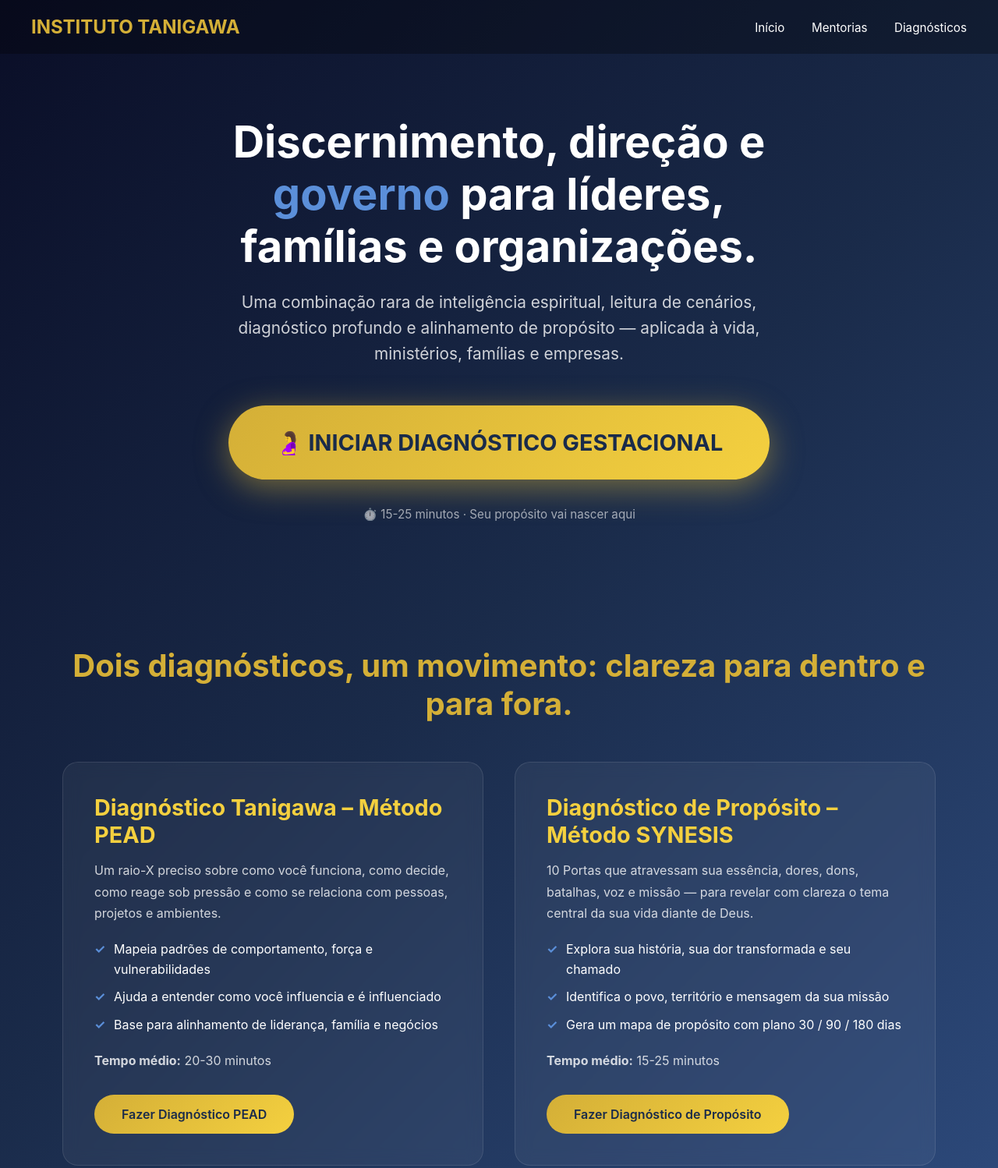
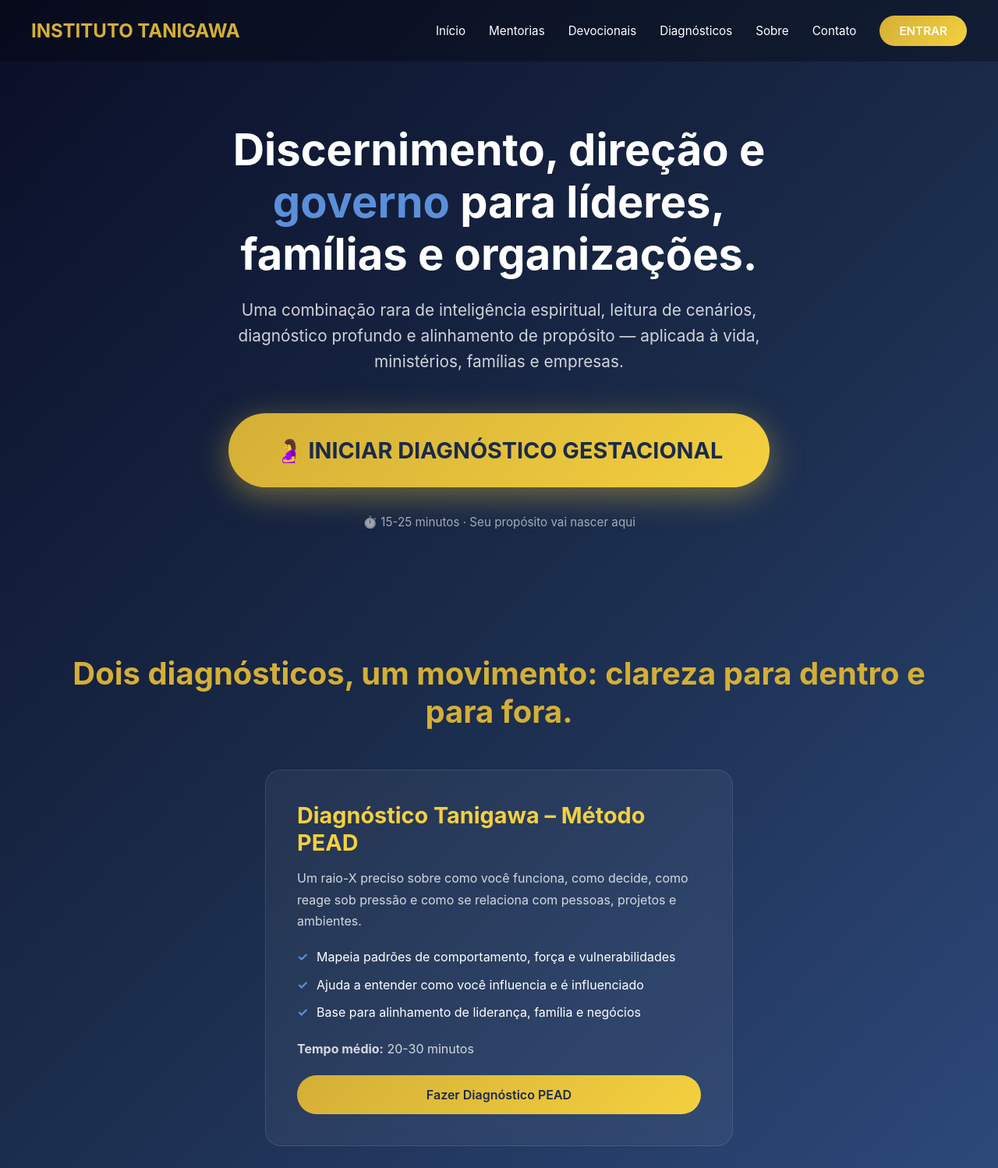
Before and after one commit to institutotanigawanr01/site-tanigawa, a plain HTML site: page portal-inicial.html in a window 1280 px wide. Shown: the top 1498 px of the page at 78% size. Drawn offline with Linux system fonts and the light colour scheme.

Commit message:
Correções finais: Luz branca + Menu completo + Botão ENTRAR + Voltar ao Início

```diff
--- a/portal-inicial.html
+++ b/portal-inicial.html
@@ -32,11 +32,25 @@
             color: #d4af37;
         }
 
+        .nav {
+            display: flex;
+            align-items: center;
+            gap: 30px;
+        }
+
         .nav a {
             color: #ffffff;
             text-decoration: none;
-            margin-left: 30px;
             font-size: 0.95em;
+        }
+
+        .btn-entrar {
+            background: linear-gradient(135deg, #d4af37 0%, #f4d03f 100%);
+            color: #1a2b4a;
+            padding: 10px 25px;
+            border-radius: 20px;
+            font-weight: 600;
+            text-decoration: none;
         }
 
         .hero {
@@ -64,7 +78,6 @@
             line-height: 1.6;
         }
 
-        /* BOTÃO GIGANTE */
         .cta-gigante {
             background: linear-gradient(135deg, #d4af37 0%, #f4d03f 100%);
             color: #1a2b4a;
@@ -105,18 +118,14 @@
             margin-bottom: 50px;
         }
 
-        .cards {
-            display: grid;
-            grid-template-columns: repeat(auto-fit, minmax(450px, 1fr));
-            gap: 40px;
-        }
-
         .card {
             background: rgba(255, 255, 255, 0.05);
             backdrop-filter: blur(10px);
             border-radius: 20px;
             padding: 40px;
             border: 1px solid rgba(255, 255, 255, 0.1);
+            max-width: 600px;
+            margin: 0 auto;
         }
 
         .card h3 {
@@ -162,7 +171,8 @@
             border-radius: 999px;
             cursor: pointer;
             text-decoration: none;
-            display: inline-block;
+            display: block;
+            text-align: center;
             margin-top: 20px;
         }
 
@@ -175,10 +185,6 @@
                 font-size: 1.4em;
                 padding: 25px 40px;
             }
-
-            .cards {
-                grid-template-columns: 1fr;
-            }
         }
     </style>
 </head>
@@ -186,9 +192,13 @@
     <div class="header">
         <div class="logo">INSTITUTO TANIGAWA</div>
         <div class="nav">
-            <a href="#inicio">Início</a>
-            <a href="#mentorias">Mentorias</a>
-            <a href="#diagnosticos">Diagnósticos</a>
+            <a href="home.html">Início</a>
+            <a href="mentoria.html">Mentorias</a>
+            <a href="devocionais.html">Devocionais</a>
+            <a href="diagnostico-tanigawa-proposito.html">Diagnósticos</a>
+            <a href="sobre.html">Sobre</a>
+            <a href="contato.html">Contato</a>
+            <a href="auth_system.html" class="btn-entrar">ENTRAR</a>
         </div>
     </div>
 
@@ -204,7 +214,6 @@
             ministérios, famílias e empresas.
         </p>
 
-        <!-- BOTÃO GIGANTE -->
         <a href="utero-base.html" class="cta-gigante">
             🤰 INICIAR DIAGNÓSTICO GESTACIONAL
         </a>
@@ -216,8 +225,6 @@
     <div class="diagnosticos" id="diagnosticos">
         <h2>Dois diagnósticos, um movimento: clareza para dentro e para fora.</h2>
 
-        <div class="cards">
-            <!-- CARD 1: PEAD -->
         <div class="card">
             <h3>Diagnóstico Tanigawa – Método PEAD</h3>
             <p>Um raio-X preciso sobre como você funciona, como decide, como reage sob pressão e como se relaciona com pessoas, projetos e ambientes.</p>
@@ -227,21 +234,7 @@
                 <li>Base para alinhamento de liderança, família e negócios</li>
             </ul>
             <p><strong>Tempo médio:</strong> 20-30 minutos</p>
-                <a href="#" class="btn-card">Fazer Diagnóstico PEAD</a>
-            </div>
-
-            <!-- CARD 2: ÚTERO DO PROPÓSITO -->
-            <div class="card">
-                <h3>Diagnóstico de Propósito – Método SYNESIS</h3>
-                <p>10 Portas que atravessam sua essência, dores, dons, batalhas, voz e missão — para revelar com clareza o tema central da sua vida diante de Deus.</p>
-                <ul>
-                    <li>Explora sua história, sua dor transformada e seu chamado</li>
-                    <li>Identifica o povo, território e mensagem da sua missão</li>
-                    <li>Gera um mapa de propósito com plano 30 / 90 / 180 dias</li>
-                </ul>
-                <p><strong>Tempo médio:</strong> 15-25 minutos</p>
-                <a href="utero-base.html" class="btn-card">Fazer Diagnóstico de Propósito</a>
-            </div>
+            <a href="diagnostico-tanigawa-pead.html" class="btn-card">Fazer Diagnóstico PEAD</a>
         </div>
     </div>
 </body>
```
Also changed, not shown: index.html (+24 -12 lines), relatorio-final.html (+2 -2 lines). Lines whose indentation alone changed are shown as unchanged.
